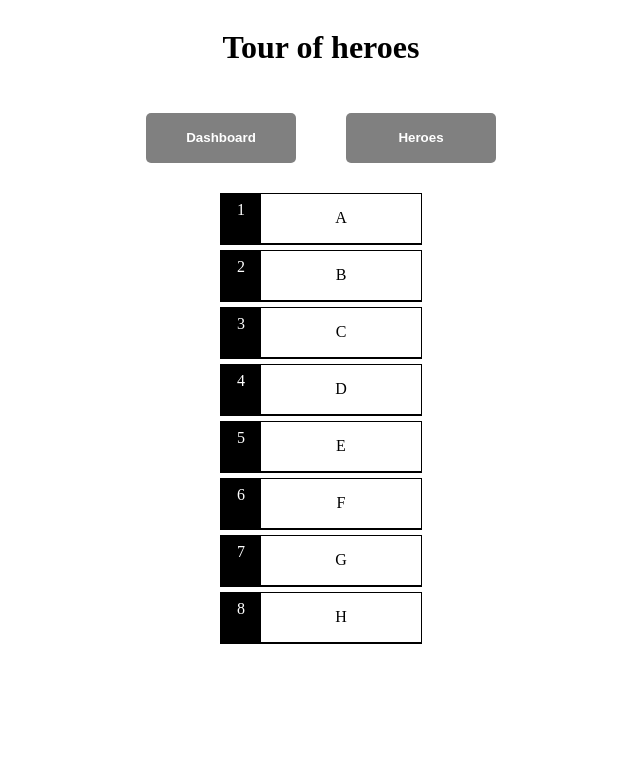
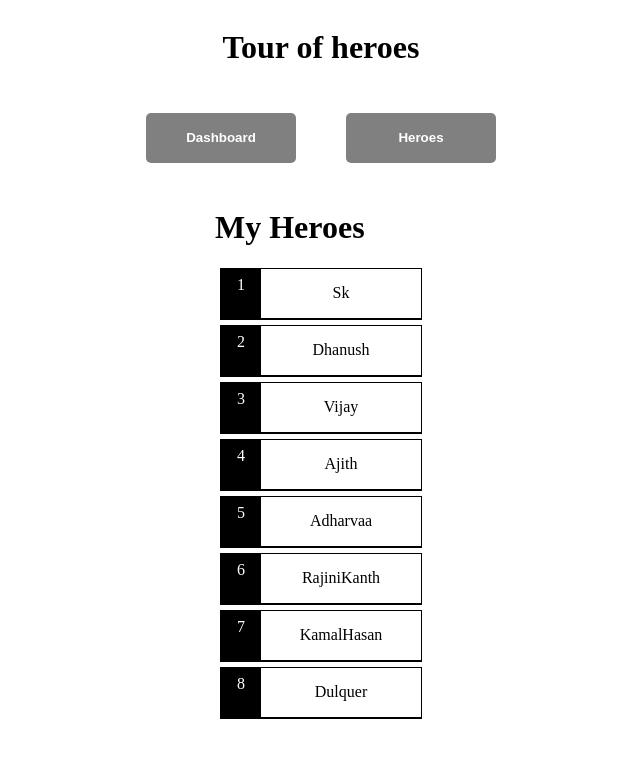
Before and after one commit to gmageswari/AngularPractice3-route, a plain HTML site: page index.html at #!/heroes in a window 1280 px wide. Shown: the whole page, without its empty margins (319-959 px from the left). Drawn offline with nearby package versions, Linux system fonts and the light colour scheme; some packages are replaced by stand-ins of ours.

Commit message:
final clean code

```diff
--- a/Heroes/heroes.html
+++ b/Heroes/heroes.html
@@ -1,3 +1,4 @@
+<h1>My Heroes</h1>
 <div ng-repeat = 'x in heroes' class="eachHeroContainer" ng-click="goToPageCall(x.id)">
     <p class="id">{{x.id}}</p>
     <p class="name">{{x.name}}</p>
--- a/HeroesDetails/herosDetailsController.js
+++ b/HeroesDetails/herosDetailsController.js
@@ -11,8 +11,8 @@ angular.module("myRoutingApp").controller("heroesDetailsController",['$scope','$
                 return {
                     id : $scope.id,
                     name : $scope.inName
-                }
-            }
+                };
+            };
         });
         $rootScope.heroes = $scope.dummyArray;
     };
--- a/mainController.js
+++ b/mainController.js
@@ -2,35 +2,35 @@ angular.module("myRoutingApp").controller("mainController", ['$location', '$root
     $rootScope.heroes = [
         {
             id: 1,
-            name: "A"
+            name: "Sk"
         },
         {
             id: 2,
-            name: "B"
+            name: "Dhanush"
         },
         {
             id: 3,
-            name: "C"
+            name: "Vijay"
         },
         {
             id: 4,
-            name: "D"
+            name: "Ajith"
         },
         {
             id: 5,
-            name: "E"
+            name: "Adharvaa"
         },
         {
             id: 6,
-            name: "F"
+            name: "RajiniKanth"
         },
         {
             id: 7,
-            name: "G"
+            name: "KamalHasan"
         },
         {
             id: 8,
-            name: "H"
+            name: "Dulquer"
         }
     ];
     $rootScope.goToPage = function (link) {
```
